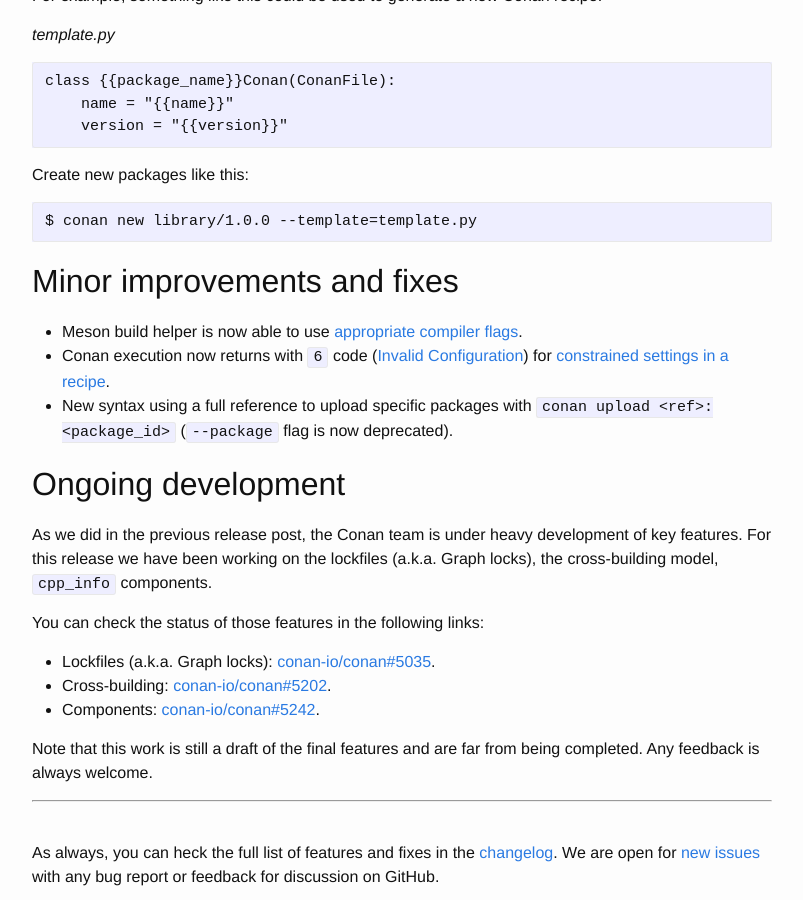
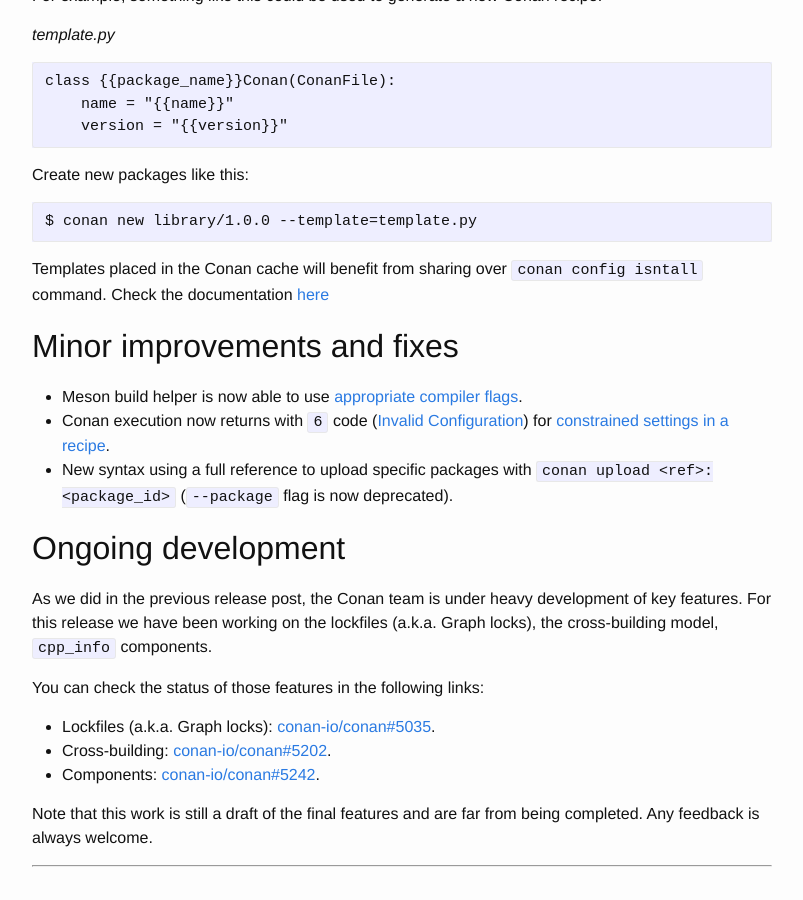
Before and after one commit to conan-io/conan-io.github.io, a Jekyll site: the page built from _posts/2019-06-10-New-conan-release-1-16.markdown, in a window 1280 px wide and 900 px high, scrolled down 2223 px. Shown: the whole window, without its empty margins (238-1041 px from the left). Built offline with Jekyll 4.4.1, drawn with Linux system fonts in a browser that asks for light colours; comment, search, counter and statistics services are not loaded.

Commit message:
Add config install and docs link

````diff
--- a/_posts/2019-06-10-New-conan-release-1-16.markdown
+++ b/_posts/2019-06-10-New-conan-release-1-16.markdown
@@ -93,6 +93,9 @@ Create new packages like this:
 $ conan new library/1.0.0 --template=template.py
 ```
 
+Templates placed in the Conan cache will benefit from sharing over ``conan config isntall`` command. Check the documentation
+[here](https://docs.conan.io/en/latest/reference/commands/creator/new.html)
+
 ## Minor improvements and fixes
 
 - Meson build helper is now able to use [appropriate compiler flags](https://github.com/conan-io/conan/pull/5222).
````
